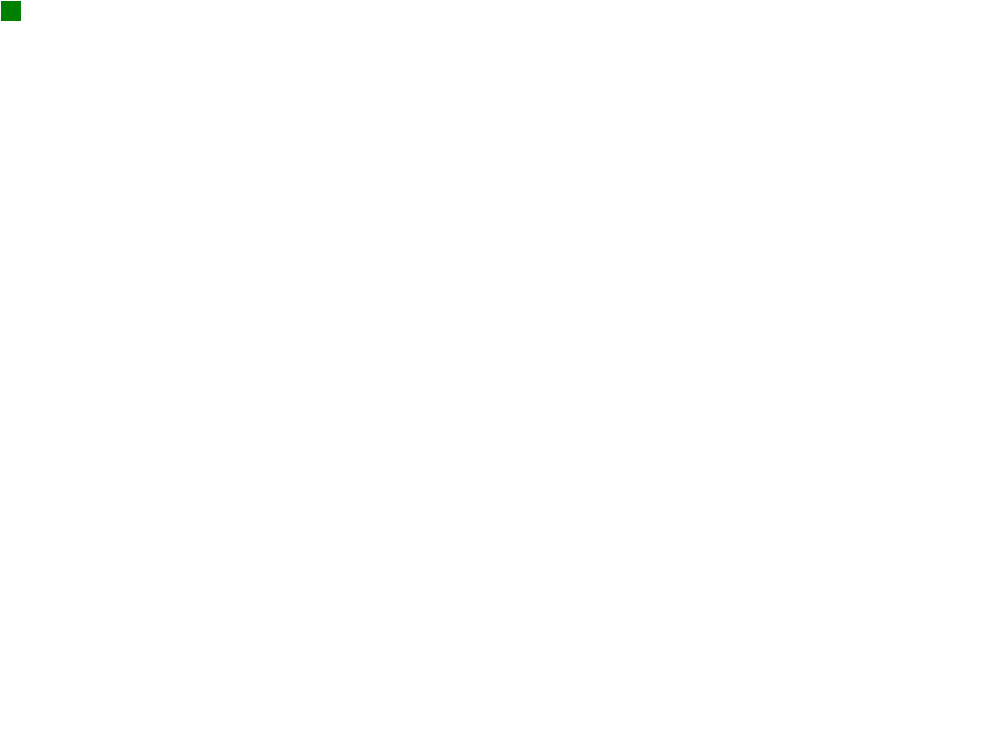
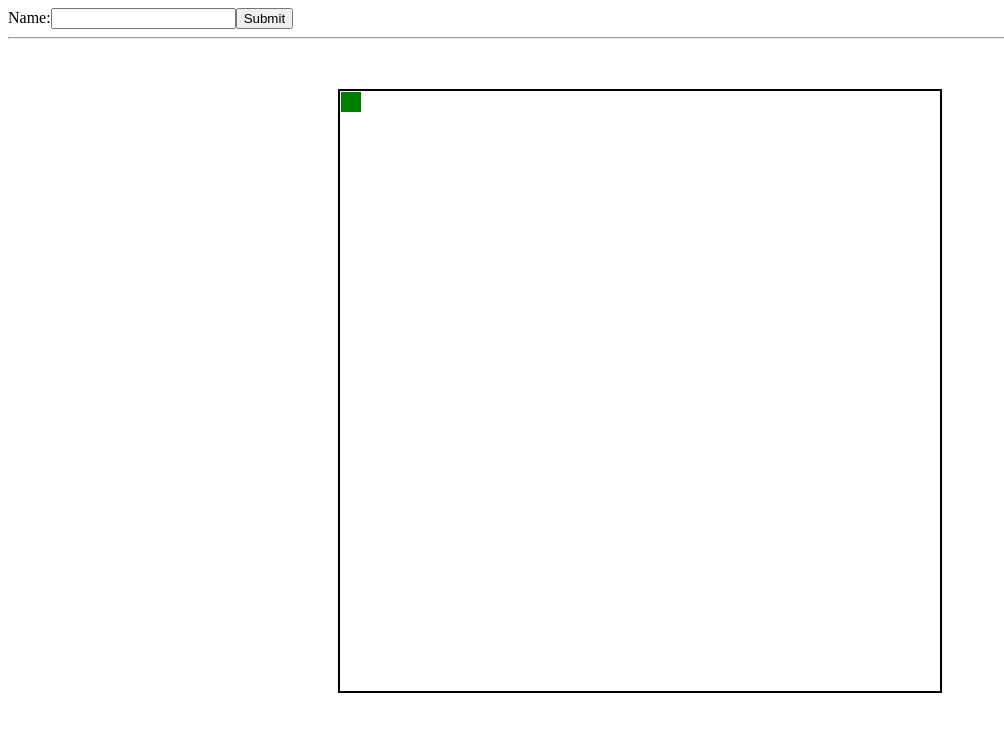
Before and after one commit to zmazk123/knn_visualizer, a React (Create React App) app: page / in a window 1280 px wide. Shown: the top 732 px of the page, without its empty margins (0-1004 px from the left). Built offline with nearby package versions, Linux system fonts and the light colour scheme.

Commit message:
Implemented adding of DataBlocks

```diff
--- a/package.json
+++ b/package.json
@@ -6,6 +6,7 @@
     "@testing-library/jest-dom": "^4.2.4",
     "@testing-library/react": "^9.5.0",
     "@testing-library/user-event": "^7.2.1",
+    "node-sass": "^4.13.1",
     "react": "^16.13.1",
     "react-dom": "^16.13.1",
     "react-scripts": "3.4.1"
--- a/src/App.css
+++ /dev/null
@@ -1,7 +0,0 @@
-.game-area {
-  position: relative;
-  margin: 50px auto;
-  width: 600px;
-  height: 600px;
-  border: 2px solid #000;
-}
--- a/src/App.js
+++ b/src/App.js
@@ -1,17 +1,65 @@
 import React from 'react';
-import './App.css';
+import appCSS from './App.scss';
+import DataBlockCSS from './DataBlock/DataBlock.scss';
 import Player from './Player/Player.js';
+import DataBlock from './DataBlock/DataBlock';
 
 class App extends React.Component
 {
+    constructor(props) {
+        super(props);
+        this.state = {k: ''};
+
+        this.handleChange = this.handleChange.bind(this);
+        this.handleSubmit = this.handleSubmit.bind(this);
+
+        this.data = [
+            { x: 100, y: 0, type: "bukva" },
+            { x: 5, y: 5, type: "hrast" },
+            { x: 10, y: 100, type: "hrast" }
+        ];
+    }
+
+    handleChange(e) {
+        this.setState({k: e.target.value});
+    }
+
+    handleSubmit(e) {
+        alert('A name was submitted: ' + this.state.k);
+        e.preventDefault();
+    }
+
+    mapDataBlocks(){
+        let maxX = Math.max.apply(Math, this.data.map(function(dataVar) { return dataVar.x; }));
+        let maxY = Math.max.apply(Math, this.data.map(function(dataVar) { return dataVar.y; }));
+
+        let ratioX = (parseInt(appCSS.width) - parseInt(DataBlockCSS.width))/maxX;
+        let ratioY = (parseInt(appCSS.height) - parseInt(DataBlockCSS.height))/maxY;
+
+        return this.data.map((dataVar) => <DataBlock x={dataVar.x * ratioX} y={(maxY - dataVar.y) * ratioY}/>)
+    }
+
     render()
     {
       return(
-          <Player/>
+        <div>
+            <div>
+                <form onSubmit={this.handleSubmit}>
+                    <label>
+                        Name:
+                        <input type="text" value={this.state.k} onChange={this.handleChange} />
+                    </label>
+                    <input type="submit" value="Submit" />
+                </form>
+                <hr></hr>
+            </div>
+            <div className='game-area' id="app">
+                <Player/>
+                { this.mapDataBlocks() }
+            </div>
+        </div>
       );
     }
 }
-//<div className='game-area'>
-            //<Player/>
-        //</div>
+
 export default App;
--- /dev/null
+++ b/src/App.scss
@@ -0,0 +1,15 @@
+$width: 600px;
+$height: 600px;
+
+.game-area {
+  position: relative;
+  margin: 50px auto;
+  width: $width;
+  height: $height;
+  border: 2px solid #000;
+}
+
+:export {
+  width: $width;
+  height: $height;
+}
--- /dev/null
+++ b/src/DataBlock/DataBlock.js
@@ -0,0 +1,18 @@
+import React from 'react';
+import './DataBlock.scss';
+
+class DataBlock extends React.Component
+{
+    render()
+    {
+        const style = {
+            left: `${this.props.x}px`,
+            top: `${this.props.y}px`,
+        }
+        return(
+            <div className='data-block-model' style={style}></div>
+        );
+    }
+}
+
+export default DataBlock;
--- /dev/null
+++ b/src/DataBlock/DataBlock.scss
@@ -0,0 +1,15 @@
+$width: 20px;
+$height: 20px;
+
+.data-block-model {
+    position: absolute;
+    width: $width;
+    height: $height;
+    background-color: red;
+    z-index: 2;
+  }
+
+  :export {
+    width: $width;
+    height: $height;
+  }
--- a/src/Player/Player.js
+++ b/src/Player/Player.js
@@ -1,5 +1,5 @@
 import React from 'react';
-import './Player.css';
+import './Player.scss';
 
 class Player extends React.Component
 {
@@ -8,7 +8,7 @@ class Player extends React.Component
         this.state = {
             coordinates: [0,0]
         };
-        this.myInput = React.createRef()
+        this.playerRef = React.createRef()
     }
 
     componentDidMount() {
@@ -20,7 +20,11 @@ class Player extends React.Component
     }
 
     onMouseMove = (e) => {
-        this.setState({coordinates: [e.pageX - this.myInput.current.offsetWidth / 2, e.pageY - this.myInput.current.offsetHeight / 2]});
+        let parentOffsetX = document.getElementById("app").getBoundingClientRect().left;
+        let parentOffsetY = document.getElementById("app").getBoundingClientRect().top;
+
+        this.setState({coordinates: [e.pageX - this.playerRef.current.offsetWidth/2 - parentOffsetX, e.pageY - this.playerRef.current.offsetHeight/2 - parentOffsetY]});
+
         document.onmouseup = this.onMouseUp;
     }
 
@@ -36,8 +40,7 @@ class Player extends React.Component
             top: `${this.state.coordinates[1]}px`,
         }
         return(
-            <div id="player" ref={this.myInput} className='player-model' style={style}></div>
-
+            <div id="player" ref={this.playerRef} className='player-model' style={style}></div>
         );
     }
 }
--- a/src/Player/Player.css
+++ b/src/Player/Player.scss
@@ -4,5 +4,5 @@
     height: 20px;
     background-color: green;
     border: 1px solid #fff;
-    z-index: 2;
+    z-index: 100;
   }
```
Also changed, not shown: 1 other file (tests, documents, lock files or other folders).
